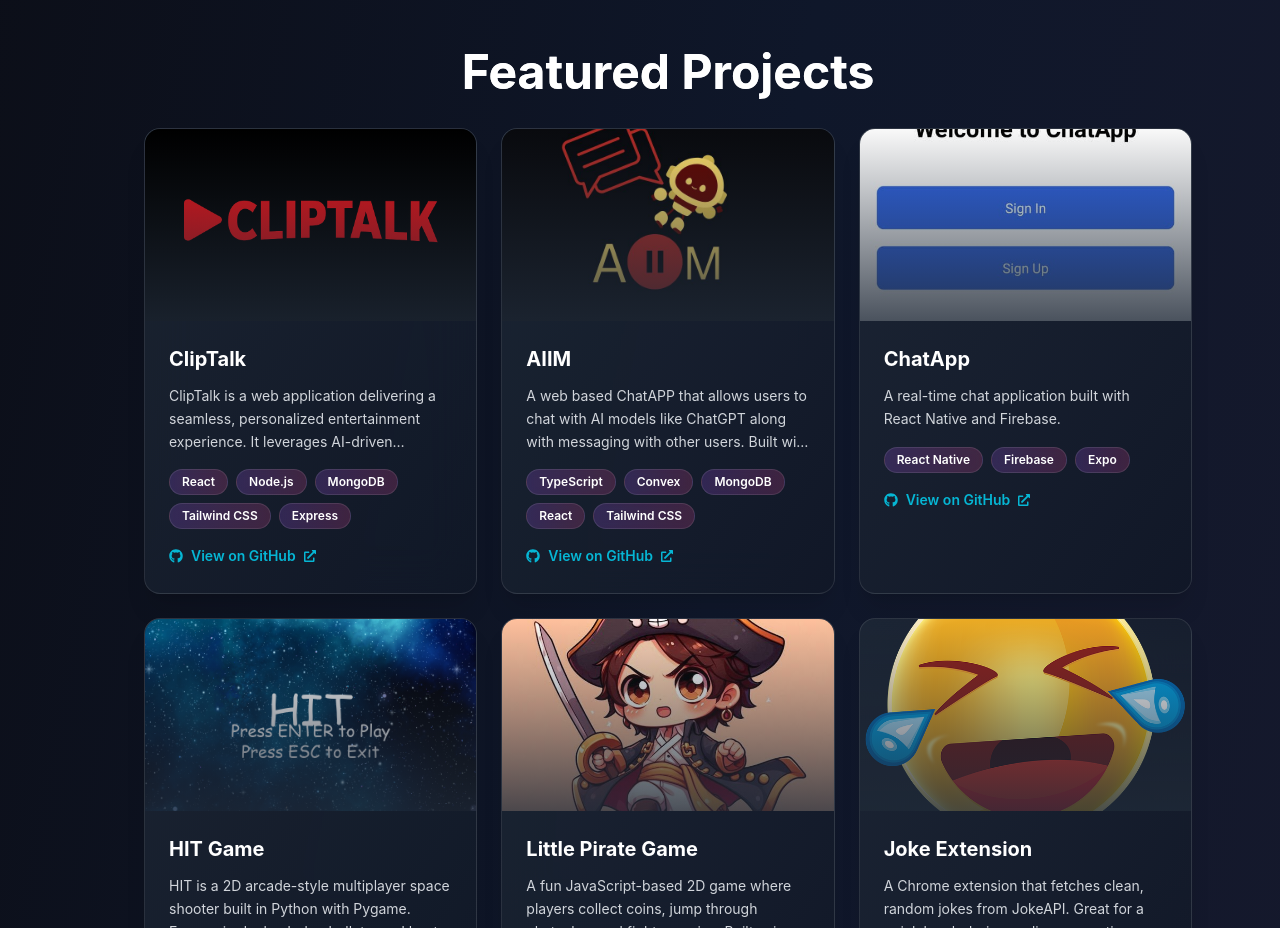
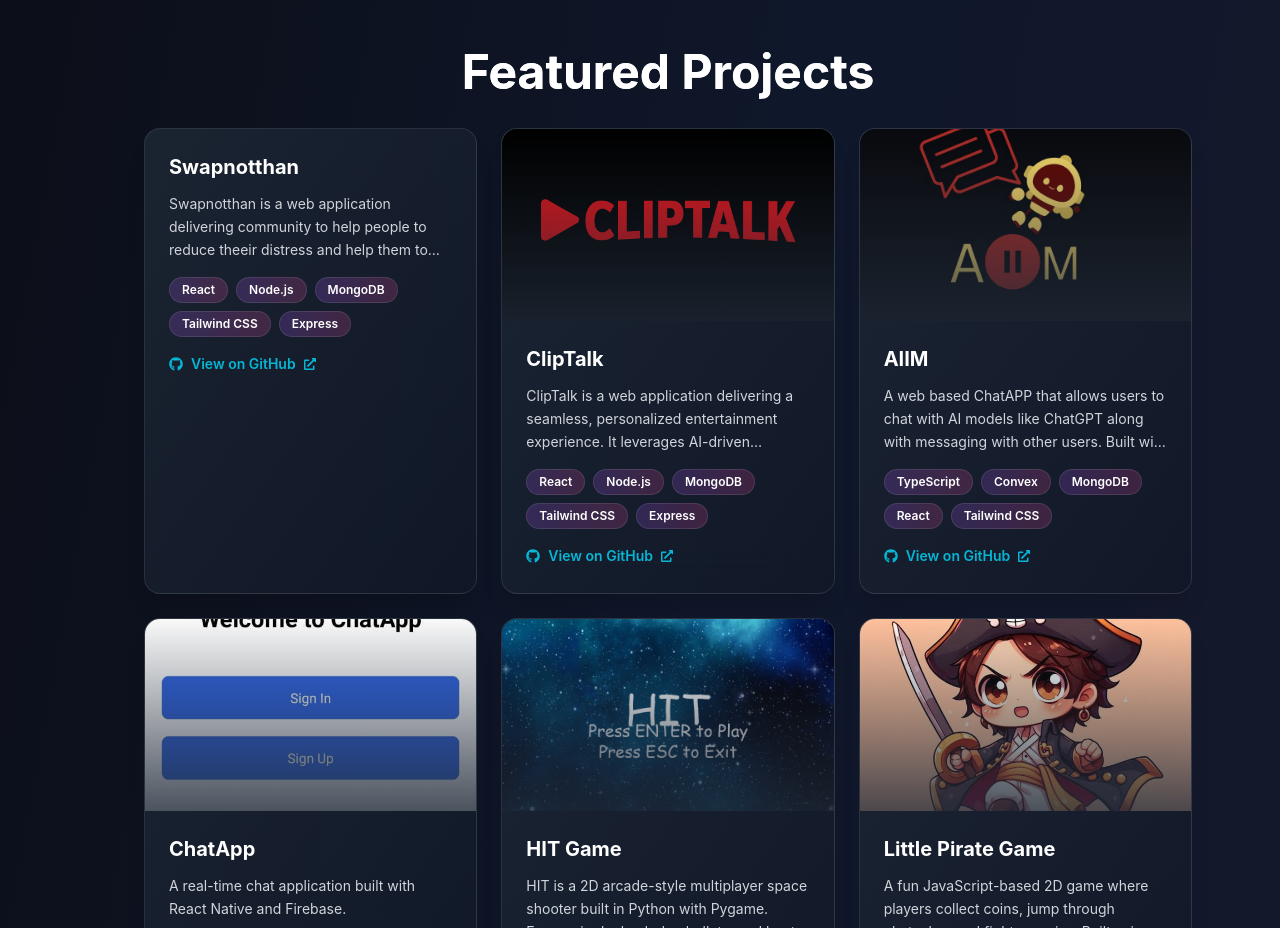
Before and after one commit to ArifRabbani111/my-portfolio, a React (Create React App) app: page / in a window 1280 px wide. Shown: the part 2520-3448 px from the top of the page. Built offline with nearby package versions, Linux system fonts and the light colour scheme; no server answers.

Commit message:
feat: add new project "Swapnotthan" and update links for existing projects in Projects page

```diff
--- a/src/pages/Projects.jsx
+++ b/src/pages/Projects.jsx
@@ -3,19 +3,27 @@
 
 export default function Projects() {
   const projects = [
+     {
+      title: "Swapnotthan",
+      description: "Swapnotthan is a web application delivering community to help people to reduce theeir distress and help them to find happiness. It uses JavaScript, React, Node.js, MongoDB, Tailwind CSS, and Express to provide a seamless user experience.",
+      stack: ["React", "Node.js", "MongoDB", "Tailwind CSS", "Express"],
+      link: "https://github.com/ArifRabbani111/swapnotthan",
+      Live: "https://www.swapnotthan.org/"
+    },
     {
       title: "ClipTalk",
       description: "ClipTalk is a web application delivering a seamless, personalized entertainment experience. It leverages AI-driven recommendations, social interaction features, and genuine user reviews to help users discover and enjoy content effortlessly.",
       image: "clip.png",
       stack: ["React", "Node.js", "MongoDB", "Tailwind CSS", "Express"],
-      link: "https://github.com/ArifRabbani111/ClipTalk"
+      link: "https://github.com/ArifRabbani111/ClipTalk",
+      Live: "https://clip-talk-dev.vercel.app/"
     },
     {
       title: "AIIM",
       description: "A web based ChatAPP that allows users to chat with AI models like ChatGPT along with messaging with other users. Built with Typescript, Convex, and MongoDB.",
       image: "aiim.jpg",
       stack: ["TypeScript", "Convex", "MongoDB", "React", "Tailwind CSS"],
-      link: "https://github.com/ArifRabbani111/aiim"
+      link: "https://github.com/ArifRabbani111/aiim",
     },
     {
       title: "ChatApp",
```
